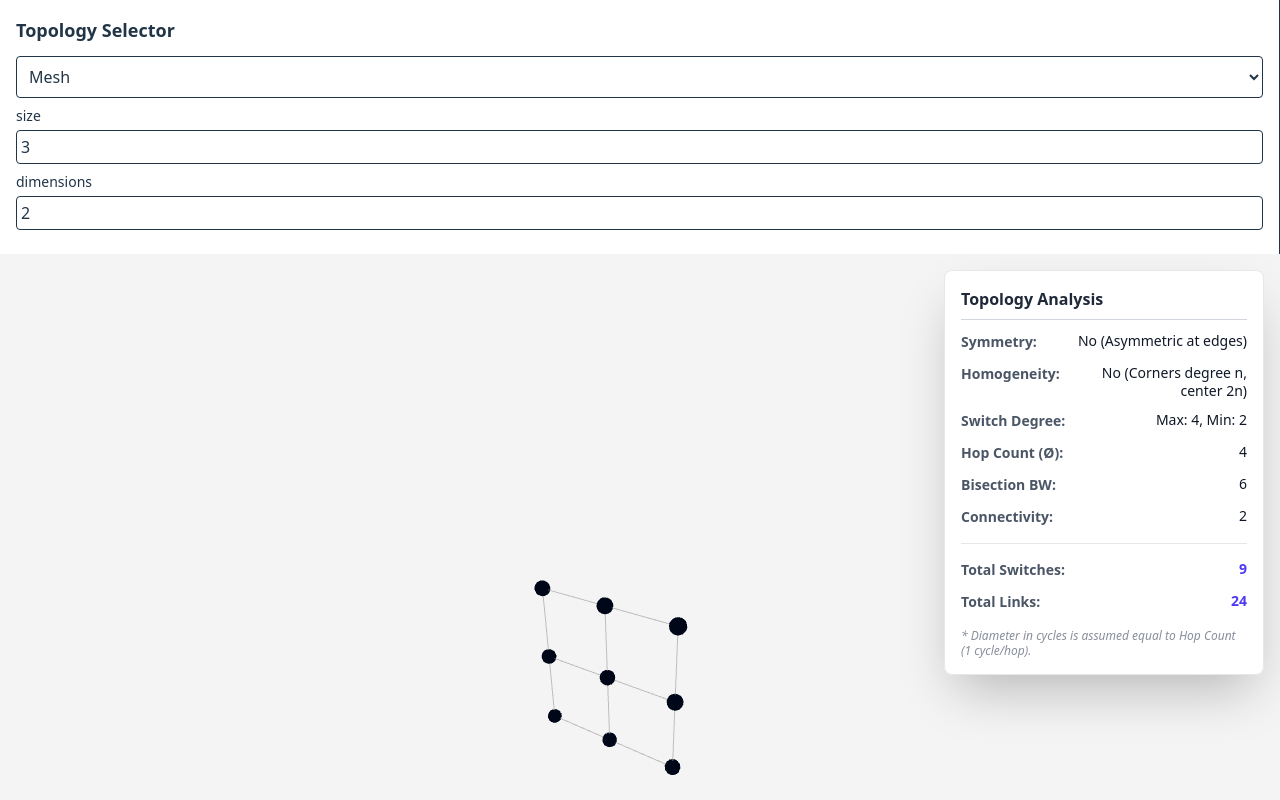
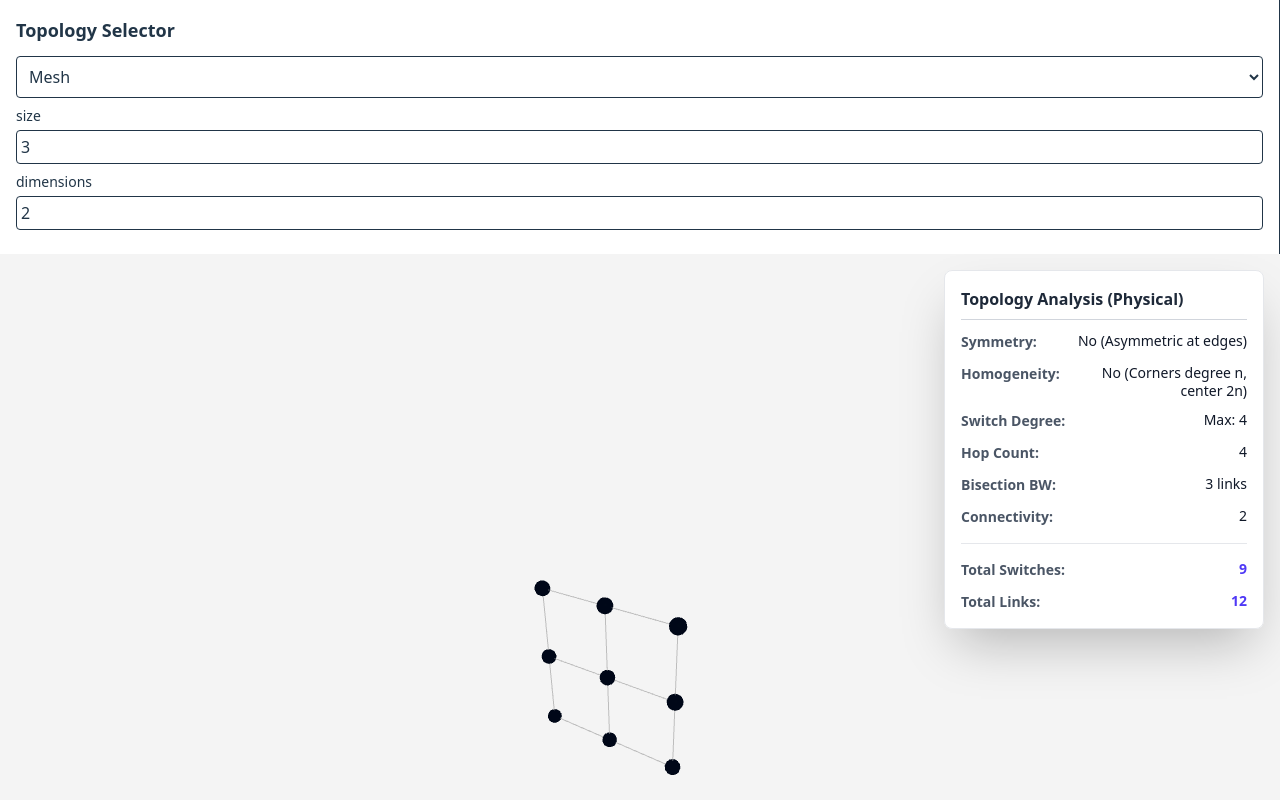
Before and after one commit to ybencab/TopoSim, a Preact app: page / in a window 1280 px wide. Built offline with nearby package versions, Linux system fonts and the light colour scheme.

Commit message:
fix stats calc

```diff
--- a/src/components/topology_stats.jsx
+++ b/src/components/topology_stats.jsx
@@ -5,15 +5,14 @@ const calculateMetrics = (type, params) => {
     symmetry: "No",
     degree: 0,
     homogeneity: "No",
-    bisectionBandwidth: 0,
+    bisectionWidth: 0,
     hopCount: 0,
     connectivity: 0,
     totalSwitches: 0,
     totalLinks: 0,
   };
 
-  // --- MESH ---
-  // Parámetros: tamaño (k), dimensiones (n)
+  // --- MESH (Malla) ---
   if (type === "mesh") {
     const k = params.size;
     const n = params.dimensions;
@@ -21,59 +20,70 @@ const calculateMetrics = (type, params) => {
 
     stats.symmetry = "No (Asymmetric at edges)";
     stats.homogeneity = "No (Corners degree n, center 2n)";
-    stats.degree = `Max: ${2 * n}, Min: ${n}`;
+    stats.degree = `Max: ${2 * n}`;
 
-    // Bisección: cortar por la mitad rompe k^(n-1) enlaces  bidireccionales
-    // Enlaces unidireccionales = 2 * k^(n-1)
-    stats.bisectionBandwidth = 2 * Math.pow(k, n - 1);
-
-    // Hop Count / Diámetro: n * (k - 1)
     stats.hopCount = n * (k - 1);
 
-    // Connectivity: Degree of the corner node
+    // Bisección (Enlaces físicos): k^(n-1)
+    stats.bisectionWidth = Math.pow(k, n - 1);
+
     stats.connectivity = n;
-
     stats.totalSwitches = N;
 
-    // Enlaces: n * k^(n-1) * (k-1) son enlaces bidireccionales
-    // Multiplicamos por 2 para unidireccionales
-    stats.totalLinks = 2 * n * Math.pow(k, n - 1) * (k - 1);
+    // Total Enlaces (Aristas del grafo): n * k^(n-1) * (k-1)
+    // Para 3x3 (k=3, n=2): 2 * 3^1 * 2 = 12 enlaces.
+    stats.totalLinks = n * Math.pow(k, n - 1) * (k - 1);
   }
 
-  // --- FAT TREE (k-ary n-tree) ---
-  // Parámetros: k (puertos), n (etapas/niveles)
+  // --- TORUS (Toro) ---
+  else if (type === "torus") {
+    const k = params.size;
+    const n = params.dimensions;
+    const N = Math.pow(k, n);
+
+    stats.symmetry = "Yes";
+    stats.homogeneity = "Yes";
+    stats.degree = 2 * n;
+
+    stats.hopCount = n * Math.floor(k / 2);
+
+    // Bisección (Enlaces físicos): 2 * k^(n-1)
+    stats.bisectionWidth = 2 * Math.pow(k, n - 1);
+
+    stats.connectivity = 2 * n;
+    stats.totalSwitches = N;
+
+    // Total Enlaces: n * N
+    // Cada nodo añade n enlaces "nuevos" (o 2n compartido entre 2)
+    stats.totalLinks = n * N;
+  }
+
+  // --- FAT TREE ---
   else if (type === "fat_tree") {
     const k = params.k;
     const n = params.n;
+    const numHosts = Math.pow(k, n);
     const numSwitches = n * Math.pow(k, n - 1);
 
-    stats.symmetry = "No (Hierarchical)";
-    stats.homogeneity = "Yes (Fixed degree 2k)";
-    stats.degree = 2 * k;
+    stats.symmetry = "No";
+    stats.homogeneity = "Yes";
+    stats.degree = `Switch: ${2 * k}`;
 
-    // Bisección: Determinada por la raíz.
-    // La capacidad total de bisección es NumHosts * 1 (full bisection) / 2 mitades
-    // Enlaces unidireccionales cruzando el corte: k^n
-    stats.bisectionBandwidth = Math.pow(k, n);
-
-    // Hop Count: Subir a la raíz (n) + Bajar al destino (n) = 2n
     stats.hopCount = 2 * n;
 
-    stats.connectivity = k; // Enlaces mínimos a cortar para aislar un subárbol
+    // Bisección (Enlaces físicos): N / 2
+    // En el corte superior, la mitad de los hosts comunican con la otra mitad.
+    stats.bisectionWidth = numHosts / 2;
 
+    stats.connectivity = k;
     stats.totalSwitches = numSwitches;
 
-    // Enlaces:
-    // - Hosts a primera etapa: k^n
-    // - Entre etapas (n-1 niveles): (n-1) * k^n
-    // Total bidireccional = n * k^n
-    // Total unidireccional = 2 * n * k^n
-    stats.totalLinks = 2 * n * Math.pow(k, n);
+    // Total Enlaces: n niveles * N enlaces por nivel
+    stats.totalLinks = n * numHosts;
   }
 
-// --- WK-RECURSIVE ---
+  // --- WK-RECURSIVE ---
   else if (type === "wk") {
-    // Parámetros: k (nodos en bloque base), l (nivel de expansión)
     const k = params.k || 4;
     const l = params.l || 3;
     const N = Math.pow(k, l);
@@ -85,26 +95,18 @@ const calculateMetrics = (type, params) => {
     // Grado: Constante K (K-1 enlaces internos + 1 expansión)
     stats.degree = k;
 
-    // Bisection Bandwidth:
-    // En el nivel superior es un grafo completo de K bloques.
-    // Cortar por la mitad rompe (K/2 * K/2) enlaces virtuales.
-    // Multiplicamos por 2 para ancho de banda unidireccional.
-    stats.bisectionBandwidth = 2 * Math.floor((k * k) / 4);
-
-    // Hop Count (Diámetro): D = 2^L - 1
-    // Esta es una de las ventajas clave de WK, diámetro pequeño independiente de K.
     stats.hopCount = Math.pow(2, l) - 1;
 
-    // Conectividad: K-1 (Grado del bloque virtual)
+    // Bisección aproximada (Enlaces físicos)
+    stats.bisectionWidth = k;
+
     stats.connectivity = k - 1;
-
     stats.totalSwitches = N;
 
-    // Enlaces Totales:
-    // Cada nodo tiene grado K, excepto los K "corners" globales que tienen K-1.
-    // Total puertos usados = N*K - K (puertos abiertos).
-    // Son enlaces unidireccionales en esta métrica.
-    stats.totalLinks = N * k - k;
+    // Total Enlaces (Aristas):
+    // Suma de grados / 2.
+    // Grado total interno = (N * K) - K (puertos libres)
+    stats.totalLinks = (N * k - k) / 2;
   }
 
   return stats;
@@ -117,26 +119,21 @@ export default function TopologyStats({ type, params }) {
     <div className="absolute top-4 right-4 z-50 w-80 p-4 font-sans text-sm bg-white/95 backdrop-blur-md rounded-lg shadow-2xl border border-gray-200">
 
       <h3 className="pb-2 mb-3 text-base font-bold text-gray-800 border-b border-gray-300">
-        Topology Analysis
+        Topology Analysis (Physical)
       </h3>
 
-      { /* Grid de datos */ }
       <div className="flex flex-col gap-3">
         <StatRow label="Symmetry" value={stats.symmetry} />
         <StatRow label="Homogeneity" value={stats.homogeneity} />
         <StatRow label="Switch Degree" value={stats.degree} />
-        <StatRow label="Hop Count (Ø)" value={stats.hopCount} />
-        <StatRow label="Bisection BW" value={stats.bisectionBandwidth} />
+        <StatRow label="Hop Count" value={stats.hopCount} />
+        <StatRow label="Bisection BW" value={`${stats.bisectionWidth.toLocaleString()} links`} />
         <StatRow label="Connectivity" value={stats.connectivity} />
 
         <div className="my-1 border-t border-gray-200" />
 
         <StatRow label="Total Switches" value={stats.totalSwitches.toLocaleString()} highlight />
         <StatRow label="Total Links" value={stats.totalLinks.toLocaleString()} highlight />
-      </div>
-
-      <div className="mt-4 text-xs italic text-gray-500 leading-tight opacity-80">
-        * Diameter in cycles is assumed equal to Hop Count (1 cycle/hop).
       </div>
     </div>
   );
```
